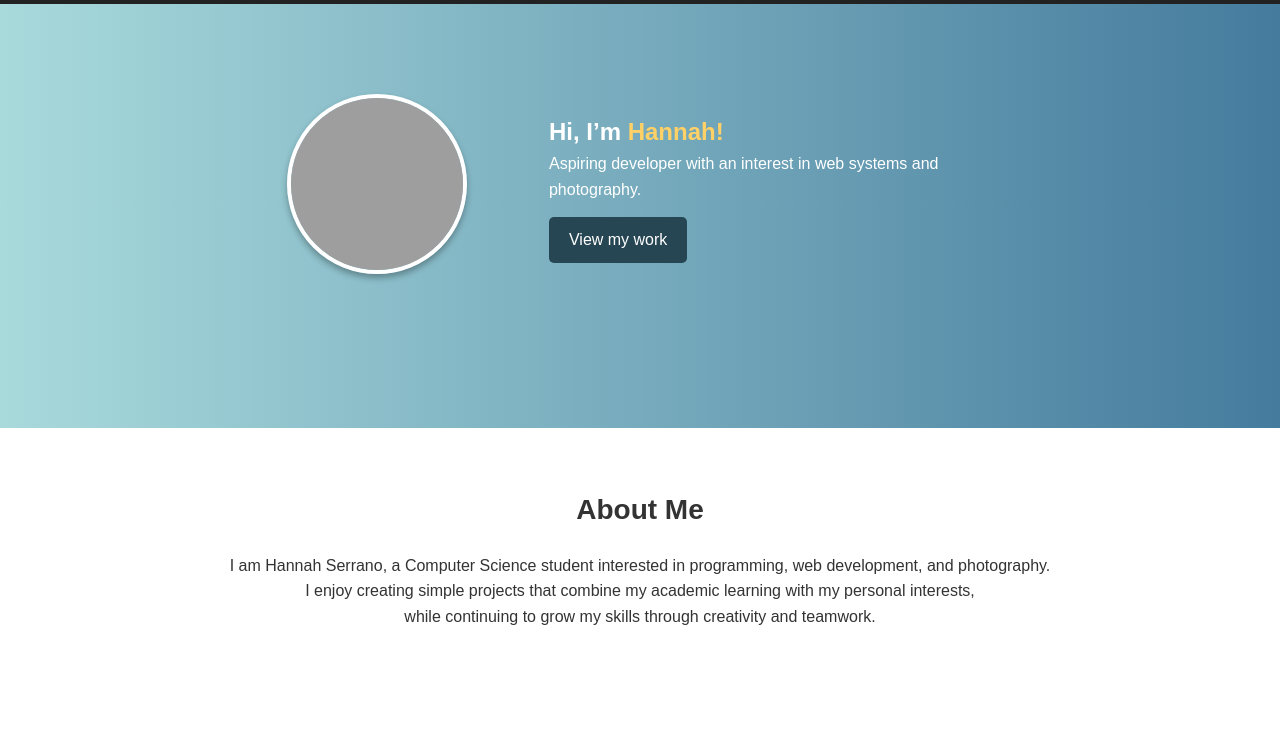
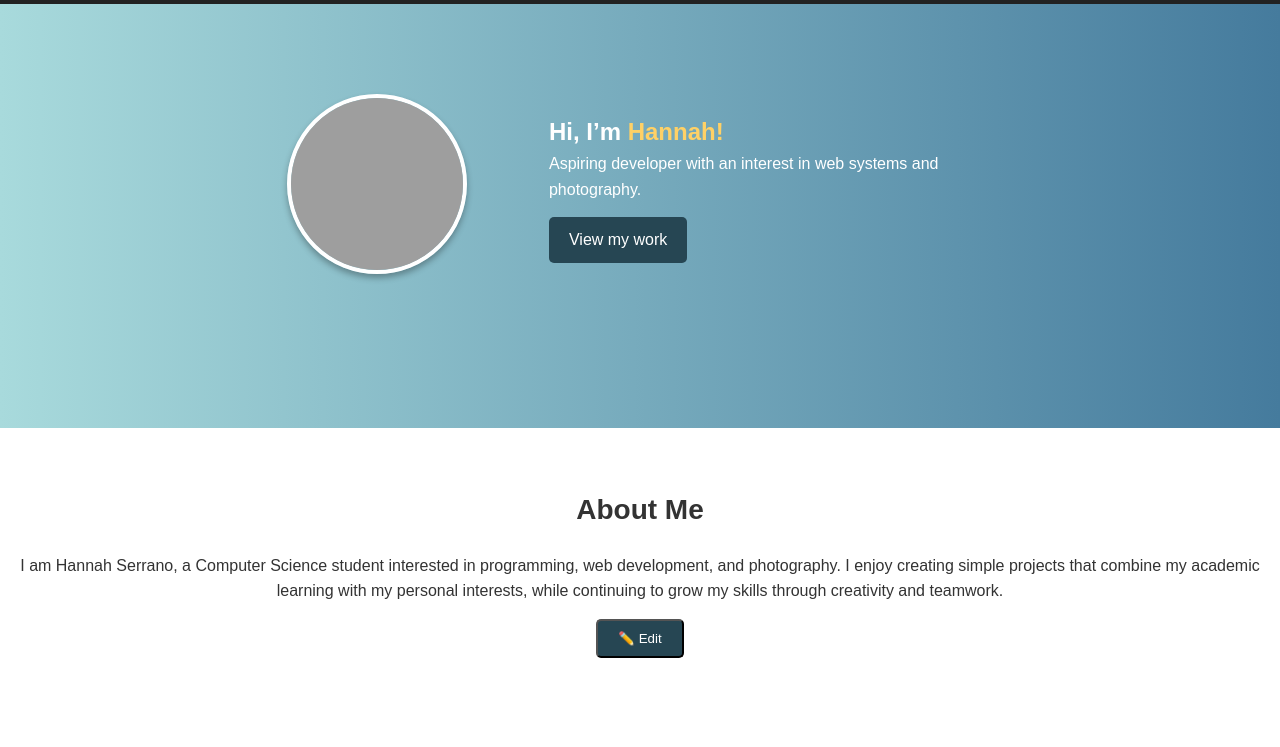
Before and after one commit to hannah-myrrh/myportfolio, a plain HTML site: page index.html in a window 1280 px wide. Shown: the part 52-799 px from the top of the page. Drawn offline with Linux system fonts and the light colour scheme; grey boxes are pictures that could not be loaded.

Commit message:
index.html

```diff
--- a/index.html
+++ b/index.html
@@ -19,6 +19,7 @@
         <li><a href="#projects">Projects</a></li>
         <li><a href="#skills">Skills</a></li>
         <li><a href="#contact">Contact</a></li>
+        <li><button id="theme-toggle" class="btn">🌙 Dark Mode</button></li>
       </ul>
     </nav>
   </header>
@@ -39,12 +40,13 @@
 
   <!-- About -->
   <section id="about" class="about">
-    <h2>About Me</h2>
-    <p>I am Hannah Serrano, a Computer Science student interested in programming, web development, and photography.</p>
-    </p>I enjoy creating simple projects that combine my academic learning with my personal interests, </p>
-    </p>while continuing to grow my skills through creativity and teamwork.
-    </p>
-  </section>
+  <h2>About Me</h2>
+  <p id="about-text">
+    I am Hannah Serrano, a Computer Science student interested in programming, web development, and photography.
+    I enjoy creating simple projects that combine my academic learning with my personal interests, while continuing to grow my skills through creativity and teamwork.
+  </p>
+  <button id="edit-about" class="btn">✏️ Edit</button>
+</section>
 
   <!-- Projects -->
   <section id="projects" class="projects">
@@ -99,5 +101,6 @@
     <p>© 2025 Hannah Serrano. All rights reserved.</p>
   </footer>
 
+  <script src="script.js"></script>
 </body>
 </html>
```
